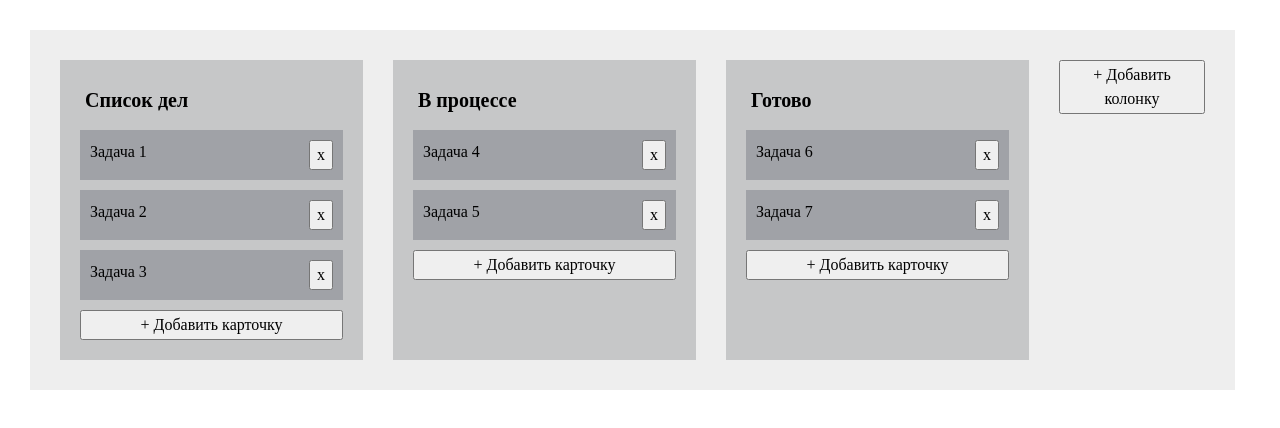
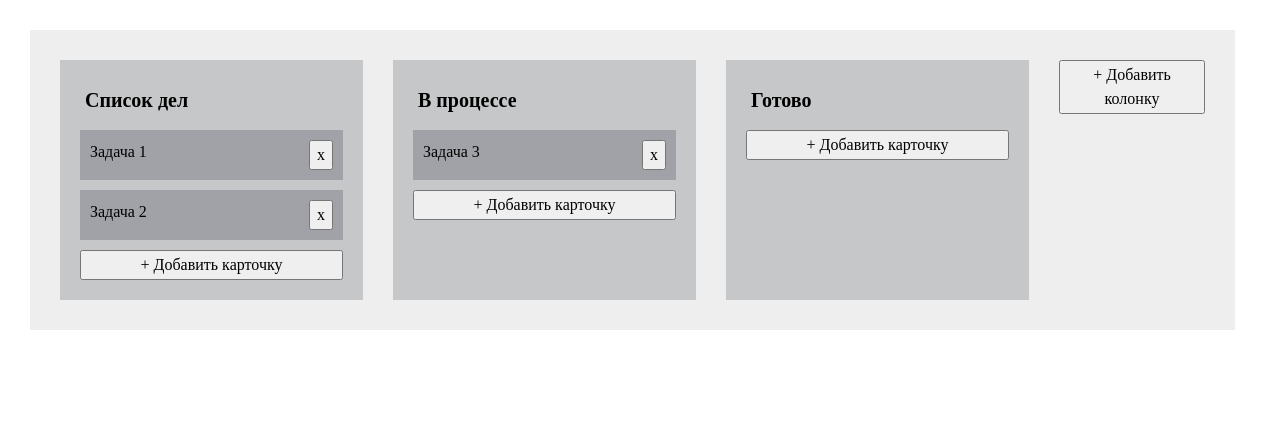
Before and after one commit to cyan1dealex/kanban-coursework, a React (Vite) app: page / in a window 1280 px wide. Shown: the top 428 px of the page. Built offline with nearby package versions, Linux system fonts and the light colour scheme.

Commit message:
refactoring: normalize board state structure

```diff
--- a/src/components/Board.jsx
+++ b/src/components/Board.jsx
@@ -2,69 +2,155 @@ import { useState } from 'react'
 import Column from './Column'
 
 const Board = () => {
-    const [columns, setColumns] = useState([
-        {
-            id: 1,
-            title: "Список дел",
-            tasks: [{id: 1, text: "Задача 1"}, {id: 2, text: "Задача 2"}, {id: 3, text: "Задача 3"}]
+    // const [columns, setColumns] = useState([
+    //     {
+    //         id: 1,
+    //         title: "Список дел",
+    //         tasks: [{id: 1, text: "Задача 1"}, {id: 2, text: "Задача 2"}, {id: 3, text: "Задача 3"}]
+    //     },
+    //     {
+    //         id: 2,
+    //         title: "В процессе",
+    //         tasks: [{id: 4, text: "Задача 4"}, {id: 5, text: "Задача 5"}, ]
+    //     },
+    //     {
+    //         id: 3,
+    //         title: "Готово",
+    //         tasks: [{id: 6, text: "Задача 6"}, {id: 7, text: "Задача 7"}, ]
+    //     },
+    // ]);
+
+    const [board, setBoard] = useState({
+        tasks: {
+            "1": {id: "1", text: "Задача 1"},
+            "2": {id: "2", text: "Задача 2"},
+            "3": {id: "3", text: "Задача 3"},
         },
-        {
-            id: 2,
-            title: "В процессе",
-            tasks: [{id: 4, text: "Задача 4"}, {id: 5, text: "Задача 5"}, ]
+
+        columns: {
+            "column-1": {
+                id: "column-1",
+                title: "Список дел",
+                taskIds: ["1", "2"],
+            },
+
+            "column-2": {
+                id: "column-2",
+                title: "В процессе",
+                taskIds: ["3"],
+            },
+
+            "column-3": {
+                id: "column-3",
+                title: "Готово",
+                taskIds: [],
+            }
         },
-        {
-            id: 3,
-            title: "Готово",
-            tasks: [{id: 6, text: "Задача 6"}, {id: 7, text: "Задача 7"}, ]
-        },
-    ]);
+
+        columnOrder: ["column-1", "column-2", "column-3"]
+    });
 
     const [isAddingColumn, setIsAddingColumn] = useState(false)
     const [newTitle, setNewTitle] = useState("")
 
     const addColumn = () => {
+        if (!newTitle.trim()) return
+
+        const newColumnId = `column-${Date.now()}`
+
         const newColumn = {
-            id: Date.now(),
+            id: newColumnId,
             title: newTitle,
-            tasks: []
+            taskIds: [],
         }
 
-        setColumns(prev => [...prev, newColumn])
+        setBoard((prev) => {
+            return {
+                ...prev,
+
+                columns: {
+                    ...prev.columns,
+                    [newColumnId]: newColumn,
+                },
+
+                columnOrder: [...prev.columnOrder, newColumnId],
+            }
+        })
+
         setIsAddingColumn(false)
         setNewTitle("")
     }
 
     const addTask = (columnIndex, text) => {
+        const newTaskId = `task-${Date.now()}`
+
         const newTask = {
-            id: Date.now(),
+            id: newTaskId,
             text
         }
 
-        setColumns((prev) =>
-            prev.map((col, i) =>
-                i === columnIndex
-                ? {...col, tasks: [...col.tasks, newTask]}
-                : col
-            )
-        )
+        setBoard((prev) => {
+            const column = prev.columns[columnIndex]
+
+            return {
+                ...prev,
+
+                tasks: {
+                    ...prev.tasks,
+                    [newTaskId]: newTask
+                },
+
+                columns: {
+                    ...prev.columns,
+                    [columnIndex]: {
+                        ...column,
+                        taskIds: [...column.taskIds, newTaskId],
+                    },
+                },
+            }
+        })
     }
 
-    const removeTask = (columnId, taskId) => {
-        setColumns((prev) =>
-            prev.map((col, i) =>
-                i === columnId
-                ? {...col, tasks: col.tasks.filter(task => task.id !== taskId)}
-                : col
-            )
-        )
+    const removeTask = (columnIndex, taskId) => {
+        setBoard((prev) => {
+            const column = prev.columns[columnIndex]
+            const newTasks = {...prev.tasks}
+            delete newTasks[taskId]
+
+            return {
+                ...prev,
+
+                tasks: newTasks,
+
+                columns: {
+                    ...prev.columns,
+                    [columnIndex]: {
+                        ...column,
+                        taskIds: column.taskIds.filter(
+                            (id) => id !== taskId
+                        ),
+                    },
+                },
+            }
+        })
     }
 
     return (
         <div className="board">
-            {columns.map((col, index) => (
-                <Column key={col.title} title={col.title} tasks={col.tasks} onAddTask={(text) => addTask(index, text)} onRemoveTask={(taskId) => removeTask(index, taskId)}/>
-            ))}
+            {board.columnOrder.map((columnId) => {
+                const column = board.columns[columnId]
+
+                const tasks = column.taskIds.map((taskId) => board.tasks[taskId])
+
+                return (
+                    <Column
+                    key={column.title}
+                    title={column.title}
+                    tasks={tasks}
+                    onAddTask={(text) => addTask(columnId, text)}
+                    onRemoveTask={(taskId) => removeTask(columnId, taskId)}/>
+                )
+            })}
 
             {isAddingColumn ? (
                 <div className="board__addColumn">
```
